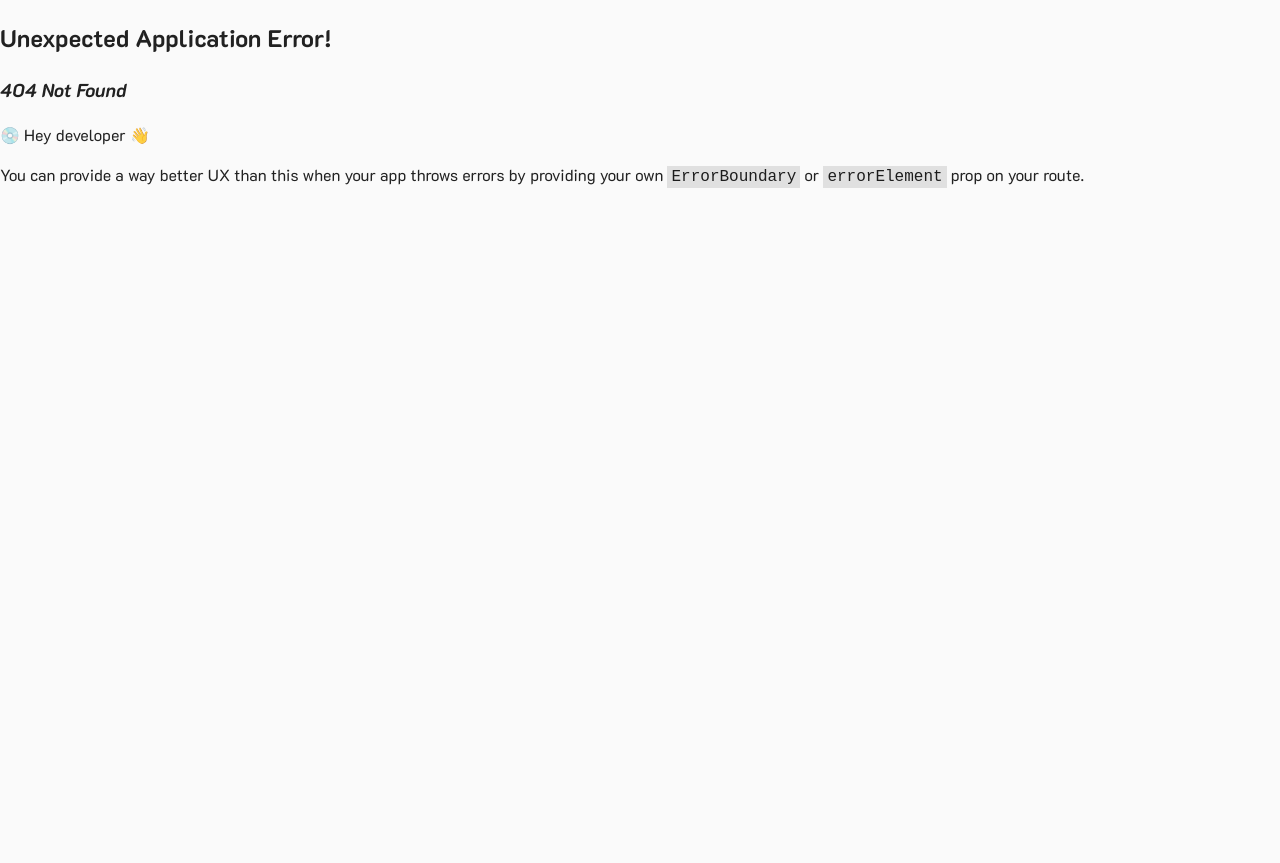
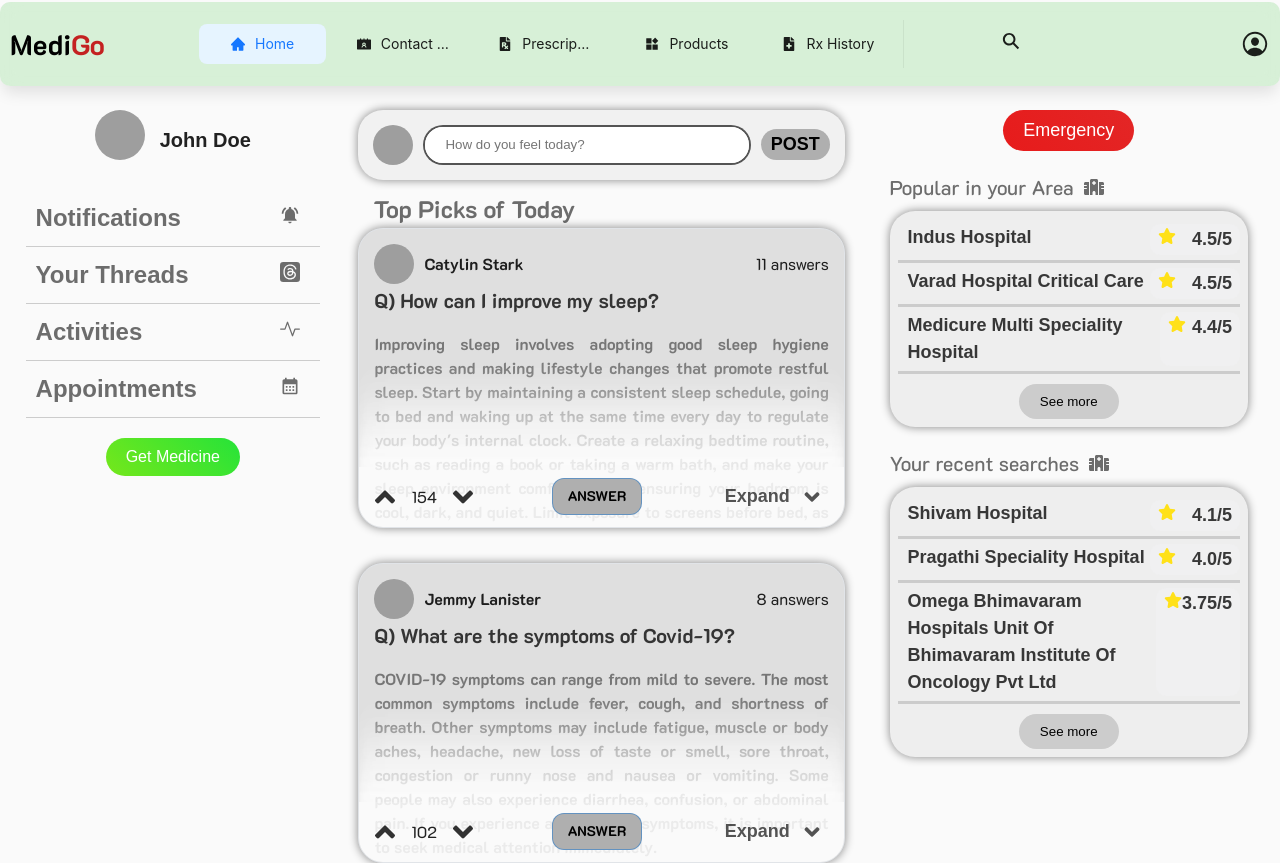
Before and after one commit to SajanRajbanshi/MediGo, a React (Vite) app: page /home in a window 1280 px wide. Before the commit this address had no page. Shown: the top 863 px of the page. Before the commit the page ends 800 px from the top, so only its background shows below. Built offline with nearby package versions, Linux system fonts and the light colour scheme; sample sign-in values are in the browser's storage; grey boxes are pictures that could not be loaded.

Commit message:
auth refactored

```diff
--- a/src/App.jsx
+++ b/src/App.jsx
@@ -1,11 +1,82 @@
-// import MedigoLandingPage from "./pages/MedigoLandingPage";
-import MedigoLandingPage from "./pages/MedigoLandingPage"
-import Dashboard from "./pages/Dashboard";
+// // import MedigoLandingPage from "./pages/MedigoLandingPage";
+// import MedigoLandingPage from "./pages/MedigoLandingPage"
+// import Dashboard from "./pages/Dashboard";
+
+
+import { createBrowserRouter, RouterProvider } from "react-router-dom";
+// import Auth from '../components/landingPageComponents/Auth';
+import Auth from "./components/landingPageComponents/Auth";
+import LandingPage from './components/landingPageComponents/LandingPage';
+import SignupInput from "./components/landingPageComponents/SignupInput";
+import SigninInput from "./components/landingPageComponents/SigninInput";
+import SubscriptionPage from "./pages/SubscriptionPage";
+import AboutUsPage from "./pages/AboutUsPage";
+import AuthCheckComponent from "./components/AuthCheckComponent";
+import Home from "./components/homePageComponents/pages/Home/Home"
+import ContactHub from "./components/homePageComponents/pages/Contact_Hub_Component/ContactHub";
+import Prescription from "./components/homePageComponents/pages/Prescription_Component/Prescription";
+import RxHistory from "./components/homePageComponents/pages/RxHistory_component/RxHistory";
+import Products from "./components/homePageComponents/pages/Product_Component/Product";
+import SearchHospitals from "./components/homePageComponents/Components/SearchHospitals/SearchHospitals";
+import Error from "./components/homePageComponents/Components/Error";
 
 function App() {
-  return (
-    <MedigoLandingPage></MedigoLandingPage>
-    // <Dashboard></Dashboard>
-  )
+  const router = createBrowserRouter([
+    {
+      path: "/",
+      element: <LandingPage></LandingPage>,
+    },
+    {
+      path: "/auth",
+      element: <Auth></Auth>,
+      children: [
+        { path: "/auth/signup", element: <SignupInput></SignupInput> },
+        { path: "/auth/", element: <SigninInput></SigninInput> },
+      ],
+    },
+    {
+      path: "/subscription",
+      element: <SubscriptionPage />,
+    },
+    {
+      path: "/about",
+      element: <AboutUsPage />,
+    },
+    {
+      path:"/home",
+      element:<AuthCheckComponent/>,
+      children:[
+        {
+          path: "/home",
+          element: <Home />,
+        },
+        {
+          path: "/home/contact_hub",
+          element: <ContactHub />,
+        },
+        {
+          path: "/home/prescription",
+          element: <Prescription />,
+        },
+        {
+          path: "/home/rx_history",
+          element: <RxHistory />
+        },
+        {
+          path: "/home/products",
+          element: <Products />
+        },
+        {
+          path: "/home/search",
+          element: <SearchHospitals />
+        },
+        {
+          path: "*",
+          element: <Error />
+        }
+      ]
+    }
+  ]);
+  return <RouterProvider router={router} />;
 }
 export default App;
--- a/src/ContextProvider.jsx
+++ b/src/ContextProvider.jsx
@@ -11,4 +11,4 @@ function ContextProvider({ children }) {
     </Context.Provider>
   );
 }
-export {Context,ContextProvider};
+export { Context, ContextProvider };
--- /dev/null
+++ b/src/components/AuthCheckComponent.jsx
@@ -0,0 +1,18 @@
+import Layout from "./homePageComponents/Components/layout/layout"
+import {Context} from "../ContextProvider";
+import { useContext } from "react";
+import { Navigate } from "react-router-dom";
+
+export default function AuthCheckComponent()
+{
+    const user=localStorage.getItem("userId");
+    console.log(user);
+    if(user)
+    {
+        console.log("inside authenticated");
+        return (
+            <Layout></Layout>
+        )
+    }
+    return (<Navigate to="/Auth"></Navigate>)
+}
--- a/src/components/homePageComponents/Components/Header_Component/Header.jsx
+++ b/src/components/homePageComponents/Components/Header_Component/Header.jsx
@@ -8,10 +8,12 @@ import DrawerComponent from "../Drawer_Component/Drawer";
 import CloseIcon from "../../assets/CloseIcon";
 import MenuIcon from "../../assets/MenuIcon";
 import { useSelector } from "react-redux"
+import { useNavigate } from "react-router-dom";
 
 const Header = () => {
   const [open, setOpen] = useState(false)
   const width = useSelector((state) => state.windowChange.value)
+  const navigate=useNavigate();
   return (
     <header id="header">
       <Stack direction={"row"}
@@ -36,7 +38,8 @@ const Header = () => {
               width: "30px",
               height: "30px"
             }
-          } />
+          }
+          onClick={()=>{localStorage.removeItem("userId");navigate("/auth")}} />
       </Stack>
     </header>
   );
--- a/src/components/landingPageComponents/Auth.jsx
+++ b/src/components/landingPageComponents/Auth.jsx
@@ -7,7 +7,6 @@ import SignupInput from "./SignupInput";
 import { Outlet } from "react-router-dom"
 
 
-import Badge from "@mui/material/Badge";
 
 export default function Auth(props) {
 
--- a/src/components/landingPageComponents/SigninInput.jsx
+++ b/src/components/landingPageComponents/SigninInput.jsx
@@ -7,12 +7,14 @@ import {Context} from "../../ContextProvider";
 import axios from "axios";
 import TextField from "@mui/material/TextField";
 import Button from "@mui/material/Button";
+import { useNavigate } from "react-router-dom";
 
 export default function SigninInput() {
   const [isPasswordVisible, setPasswordVisibility] = useState(false);
   const [username, setUsername] = useState("");
   const [password, setPassword] = useState("");
   const [isLoading,setIsLoading] = useState(false);
+  const navigate=useNavigate();
 
   const {isAuthenticated,setIsAuthenticated} = useContext(Context);
 
@@ -34,7 +36,7 @@ export default function SigninInput() {
         setIsAuthenticated(true);
         localStorage.setItem("userId",response.data.userId);
         console.log("signin success");
-        //redirect
+        navigate("/home");
       }
       else{
         console.log(response.data.message);
--- a/src/components/landingPageComponents/SignupInput.jsx
+++ b/src/components/landingPageComponents/SignupInput.jsx
@@ -7,6 +7,7 @@ import { Button } from "@mui/material";
 import { Link } from "react-router-dom";
 import { Context } from "../../ContextProvider";
 import axios from "axios";
+import { useNavigate } from "react-router-dom";
 
 export default function SignupInput() {
   const [isPasswordVisible, setPasswordVisibility] = useState(false);
@@ -15,6 +16,7 @@ export default function SignupInput() {
   const [repassword, setRepassword] = useState("");
   const [isLoading,setIsLoading] = useState(false);
   const {isAuthenticated,setIsAuthenticated} = useContext(Context);
+  const navigate=useNavigate()
 
   function handleEmailInputChange(event) {
     setUsername(event.target.value);
@@ -40,7 +42,7 @@ export default function SignupInput() {
           setIsAuthenticated(true);
           localStorage.setItem("userId",response.data.userId);
           console.log("signup success");
-          //redirect
+          navigate("/home");
         }
         else{
           console.log(response.data.message);
--- a/src/main.jsx
+++ b/src/main.jsx
@@ -1,23 +1,23 @@
-import React from 'react'
-import ReactDOM from 'react-dom/client'
+import React from "react";
+import ReactDOM from "react-dom/client";
 // import App from './components/homePageComponents/App.jsx'
-import './index.css'
-import theme from './components/homePageComponents/assets/Theme.jsx'
-import { ThemeProvider, CssBaseline } from '@mui/material';
+import "./index.css";
+import theme from "./components/homePageComponents/assets/Theme.jsx";
+import { ThemeProvider, CssBaseline } from "@mui/material";
 import store from "./components/homePageComponents/redux/store.js";
-import { Provider } from "react-redux"
-import App from './App.jsx'
-import {ContextProvider} from "./ContextProvider.jsx";
+import { Provider } from "react-redux";
+import App from "./App.jsx";
+import { ContextProvider } from "./ContextProvider.jsx";
 
-ReactDOM.createRoot(document.getElementById('root')).render(
+ReactDOM.createRoot(document.getElementById("root")).render(
   <React.StrictMode>
-    <Provider store={store}>
-      <ThemeProvider theme={theme}>
-        <CssBaseline />
-        <ContextProvider>
-      <App />
+    <ContextProvider>
+      <Provider store={store}>
+        <ThemeProvider theme={theme}>
+          <CssBaseline />
+          <App />
+        </ThemeProvider>
+      </Provider>
     </ContextProvider>
-      </ThemeProvider>
-    </Provider>
-  </React.StrictMode>,
-)
+  </React.StrictMode>
+);
--- a/src/pages/Dashboard.jsx
+++ b/src/pages/Dashboard.jsx
@@ -7,12 +7,13 @@ import RxHistory from "../components/homePageComponents/pages/RxHistory_componen
 import Products from "../components/homePageComponents/pages/Product_Component/Product";
 import SearchHospitals from "../components/homePageComponents/Components/SearchHospitals/SearchHospitals";
 import Error from "../components/homePageComponents/Components/Error";
+import AuthCheckComponent from "../components/AuthCheckComponent";
 
 const Dashboard = () => {
   const router = createBrowserRouter([
     {
       path: "/home",
-      element: <Layout />,
+      element: <AuthCheckComponent/>,
       children: [
         {
           path: "/home",
```
